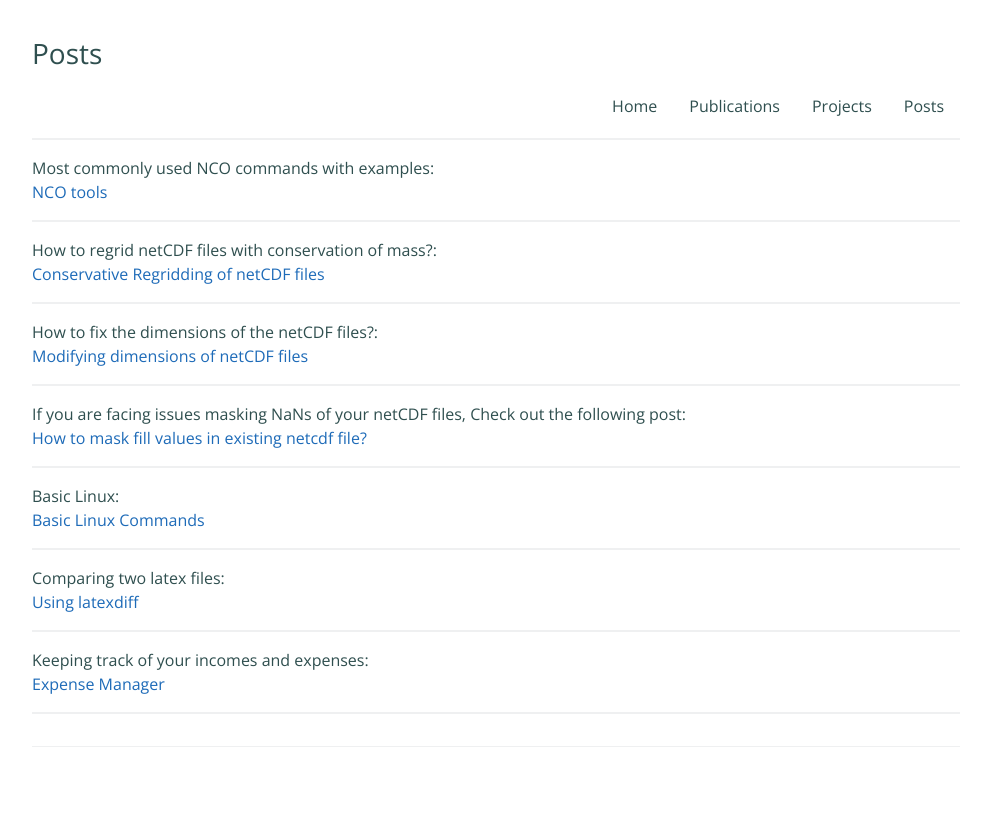
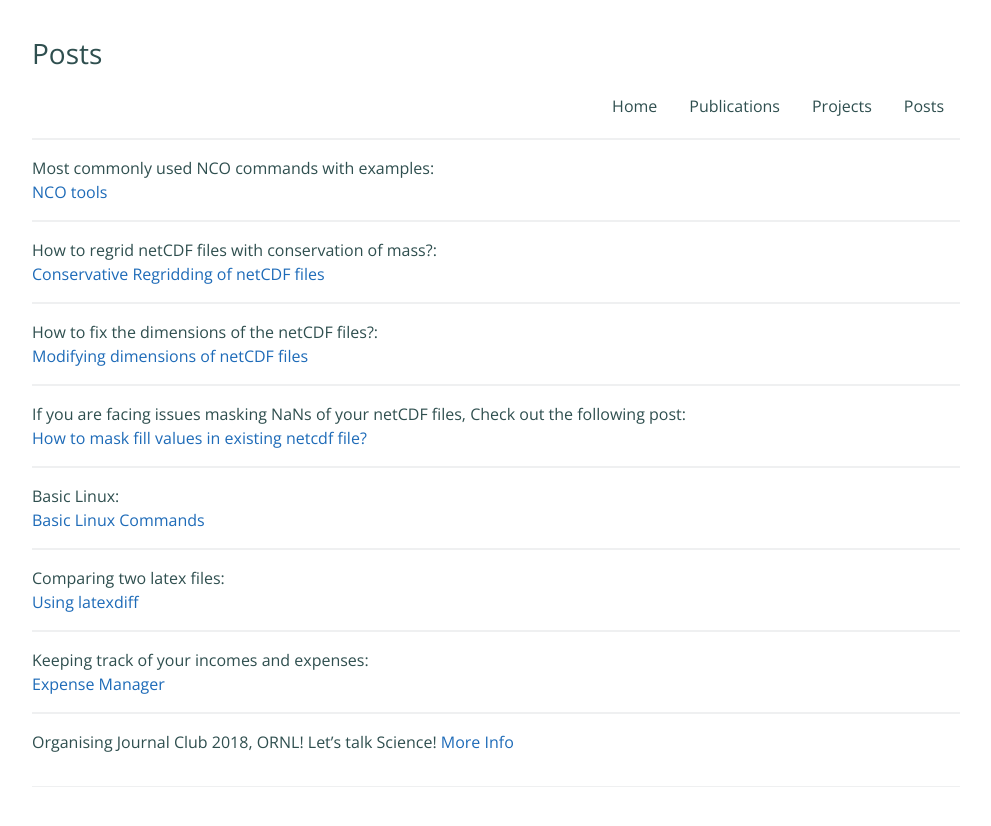
Before and after one commit to sharmapritika/sharmapritika.github.io, a Jekyll site: the page built from posts.md, in a window 1280 px wide. Shown: the top 826 px of the page, without its empty margins (144-1135 px from the left). Built offline with Jekyll 4.4.1, drawn with Linux system fonts in a browser that asks for light colours.

Commit message:
Update posts.md

```diff
--- a/posts.md
+++ b/posts.md
@@ -37,3 +37,6 @@ Keeping track of your incomes and expenses: <br>
 [Expense Manager](https://sharma-bharat.github.io/Posts_Online/expense_manager.html)
 
 <hr>
+
+Organising Journal Club 2018, ORNL! Let's talk Science!
+[More Info](https://www.climatemodeling.org/~bharat/journal_club.html)
```
